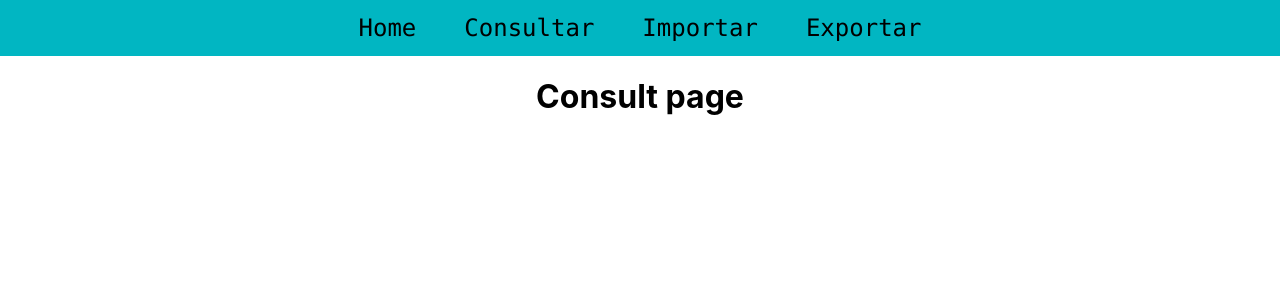
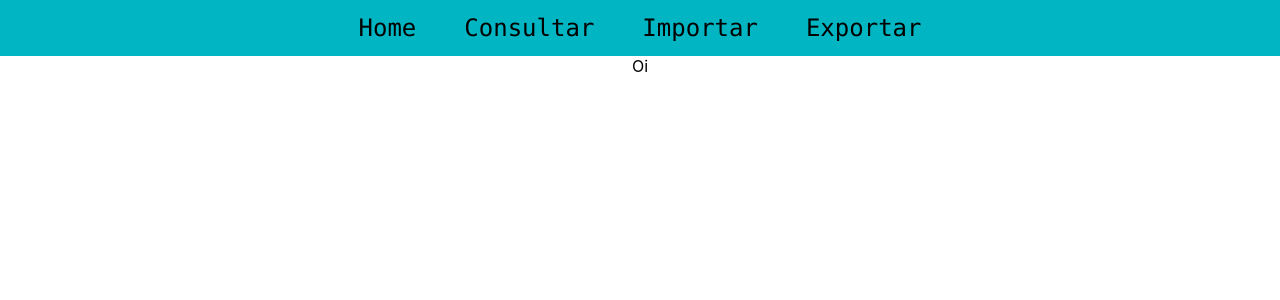
Before and after one commit to HenriqueFon/Excel-API-FrontEnd, a React (Create React App) app: page /Consult in a window 1280 px wide. Shown: the top 300 px of the page. Built offline with nearby package versions, Linux system fonts and the light colour scheme; the HTML template or start-up script is replaced by a standard one.

Commit message:
Separação de conteudos em suas devidas pastas

```diff
--- a/src/Components/Consult/Consult.js
+++ b/src/pages/Consult/Consult.js
@@ -1,8 +1,5 @@
-
 const Consult = () => {
-    return(
-        <h1>Consult page</h1>
-    )
+    return <>Oi</>
 }
 
 export default Consult;
--- a/src/Components/SendExcel/SendExcel.js
+++ b/src/pages/SendExcel/SendExcel.js
@@ -1,4 +1,4 @@
-import { ImportExcelFile } from "../../Data/ImportExcelFile";
+import { ImportExcelFile } from "../../data/ImportExcelFile";
 import "./SendExcel.css";
 
 const SendExcel = () => {
```
Also changed, not shown: src/App.js (+5 -5 lines), src/pages/Extract/Extract.js (renamed from src/Components/Extract/Extract.js), src/pages/Home/Home.css (renamed from src/Components/Home/Home.css), src/pages/Home/Home.js (renamed from src/Components/Home/Home.js), src/pages/SendExcel/SendExcel.css (renamed from src/Components/SendExcel/SendExcel.css).
